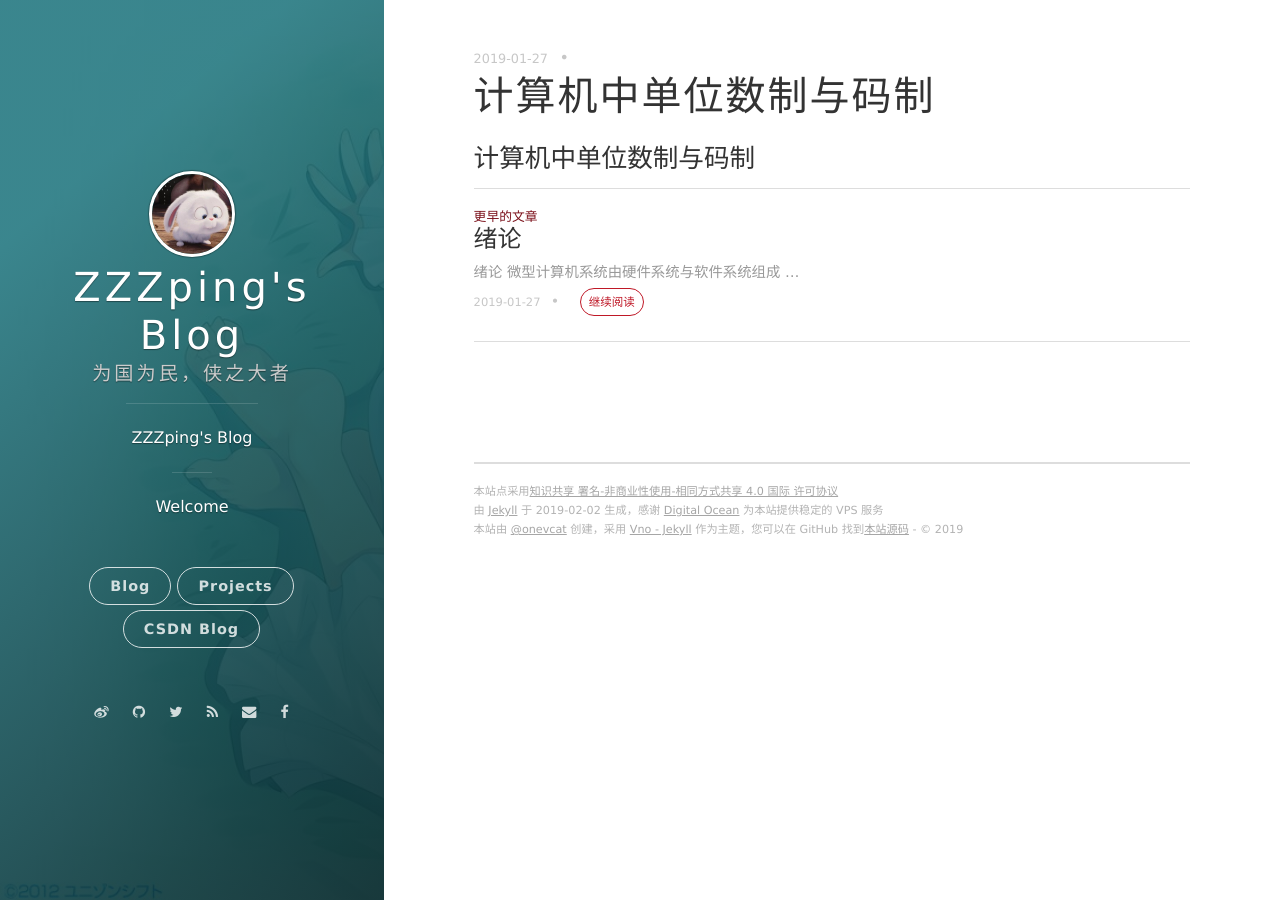
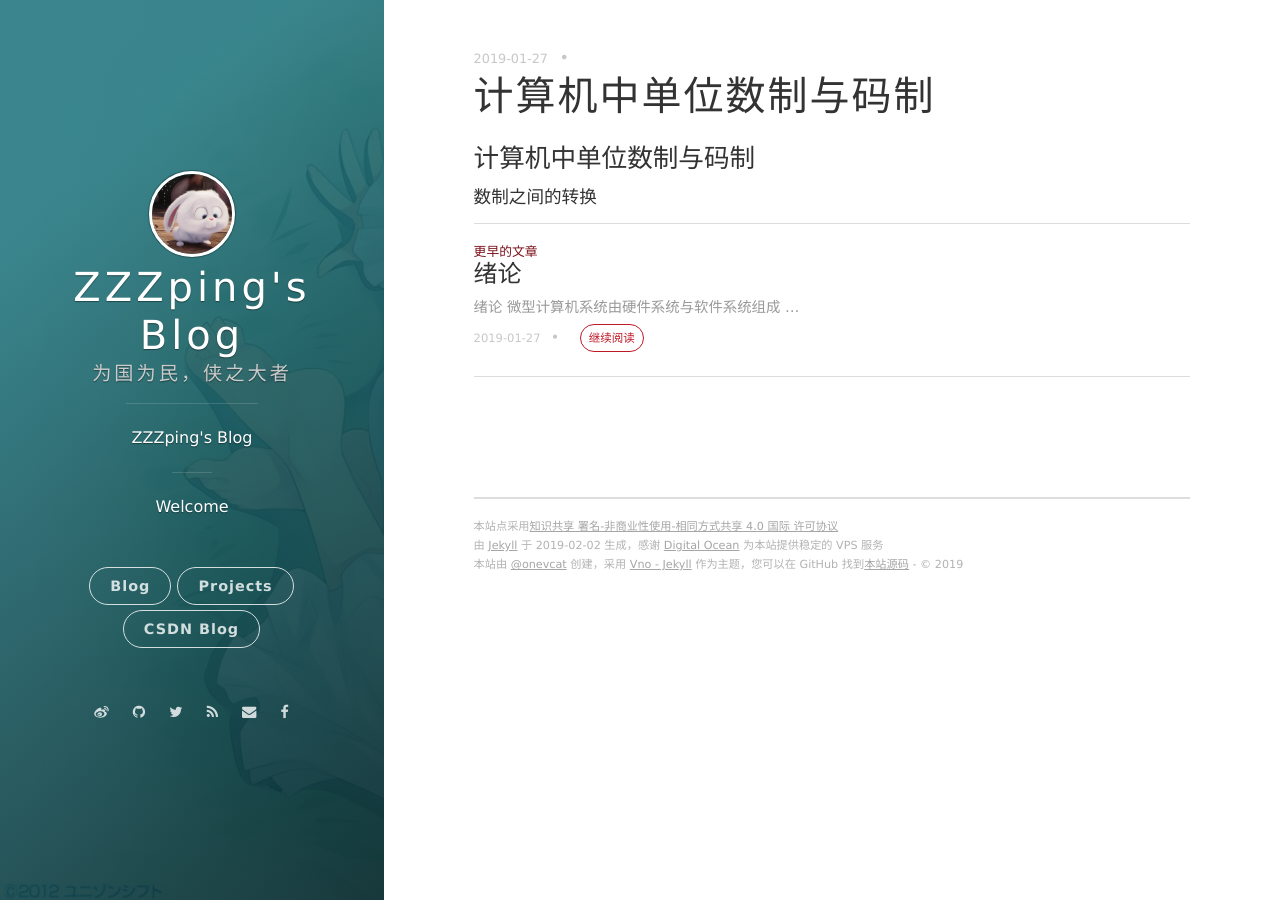
Before and after one commit to ZZZping/ZZZping.github.io, a Jekyll site: the page built from _posts/2019-02-01-微机原理笔记(3).md, in a window 1280 px wide. Built offline with Jekyll 4.4.1, drawn with Linux system fonts in a browser that asks for light colours; nearby versions of some CDN libraries; comment, search, counter and statistics services are not loaded.

Commit message:
Update 2019-02-01-微机原理笔记(3).md

```diff
--- a/_posts/2019-02-01-微机原理笔记(3).md
+++ b/_posts/2019-02-01-微机原理笔记(3).md
@@ -5,3 +5,4 @@
 ---
 
 ### 计算机中单位数制与码制
+#### 数制之间的转换
```
